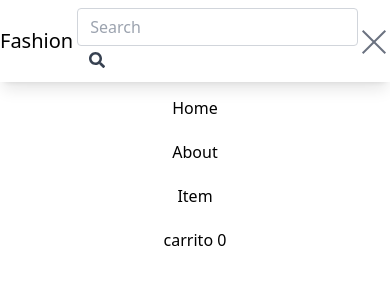
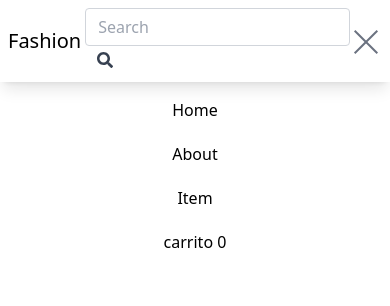
Before and after one commit to KhalaRKS/integrador-react, a React (Create React App) app: page / in a window 390 px wide. Both pictures are taken after a click on the element 374 px from the left and 41 px from the top of the page. Shown: the top 306 px of the page. Built offline with nearby package versions, Linux system fonts and the light colour scheme; what tw-elements would draw is missing.

Commit message:
Fix bug navbar responsive en mq de telefono

```diff
--- a/src/components/MenuVertical/MenuVertical.tsx
+++ b/src/components/MenuVertical/MenuVertical.tsx
@@ -5,19 +5,27 @@ import { carritoContext } from '../../context/CarritoContext';
 
 interface MenuVerticalProps {
     className: string,
+    showMenuOptions: boolean,
 }
 
 
-export function MenuVertical({className}: MenuVerticalProps) {
+export function MenuVertical({className, showMenuOptions}: MenuVerticalProps) {
     const {cantidad} = useContext(carritoContext)
   return (
     <div className={className}>
         <div className='justify-around flex flex-col items-center gap-5 md:hidden'>
-            <Link to="/" className='flex-1'>Home</Link>
-            <Link to="about" className='flex-1'>About</Link>
-            <Link to="item" className='flex-1'>Item</Link>
-            <Link to="carrito" className='flex-1'>carrito {cantidad}</Link>
+            <Link to="/" className={showMenuOptions ? 'flex-1 transition-all duration-500 opacity-1' : 'flex-1 transition-all duration-500 opacity-0'}>Home</Link>
+            <Link to="about" className={showMenuOptions ? 'flex-1 transition-all duration-300 opacity-1' : 'flex-1 transition-all duration-500 opacity-0'}>About</Link>
+            <Link to="item" className={showMenuOptions ? 'flex-1 transition-all duration-200 opacity-1' : 'flex-1 transition-all duration-500 opacity-0'}>Item</Link>
+            <Link to="carrito" className={showMenuOptions ? 'flex-1 transition-all duration-100 opacity-1' : 'flex-1 transition-all duration-500 opacity-0'}>carrito {cantidad}</Link>
         </div>
     </div>
   )
 }
+// keyframes: {
+//     hidden: {
+//       '0%, 99%': { opacity: '0.9' },
+//       '100%': { display: 'hidden', opacity: '0' },
+//     },
+//     animation: 'hidden 0.3s ease-in'
+//   }
--- a/src/components/Navbar.tsx
+++ b/src/components/Navbar.tsx
@@ -15,7 +15,7 @@ function Navbar() {
 
   return (
     <>
-    <div className='shadow-lg fixed z-10 w-full bg-white'>
+    <div className='shadow-lg fixed z-10 w-full bg-white px-2'>
     <nav className='container bg-white flex flex-row items-center mx-auto justify-between py-2'>
       <div className='flex justify-between basis-full  md:basis-2/5 gap-1 items-center'>
         <h2 className='text-xl font-medium'>Fashion</h2>
@@ -50,7 +50,7 @@ function Navbar() {
 
 
     </div>
-     <MenuVertical className={desplegarMenu ? 'transition-all duration-500 h-64 w-full pt-24 opacity-100' : 'transition-all translate-x-180 duration-500 h-0 w-0'}/>
+     <MenuVertical showMenuOptions={desplegarMenu} className={desplegarMenu ? 'transition-all items-center justify-center flex w-full h-64 pt-24 opacity-100 translate-y-0 md:hidden basis-1/4 duration-1000' : 'transition-all  -translate-y-full h-0 w-full md:hidden opacity-0 duration-1000'}/>
      </>
   )
 }
--- a/tailwind.config.js
+++ b/tailwind.config.js
@@ -8,6 +8,7 @@ module.exports = {
         '120': '30rem',
         '180': '50rem',
       },
+
     },
   },
   plugins: [
```
